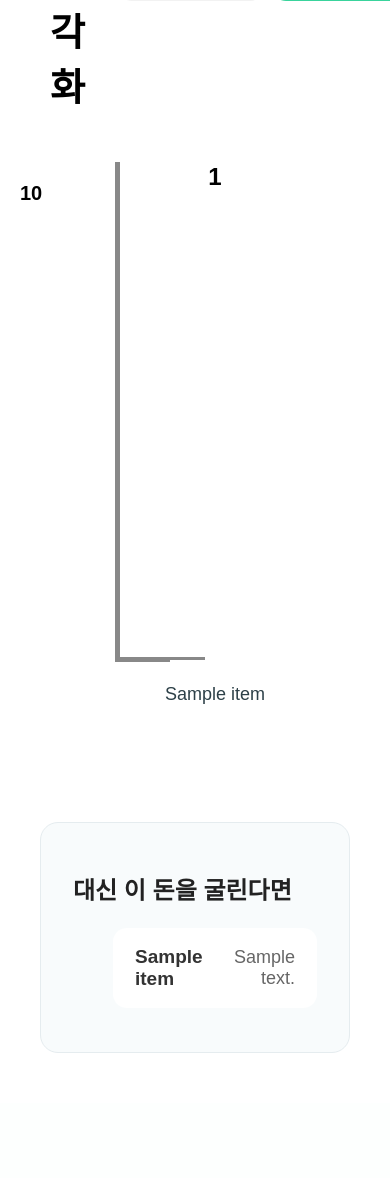
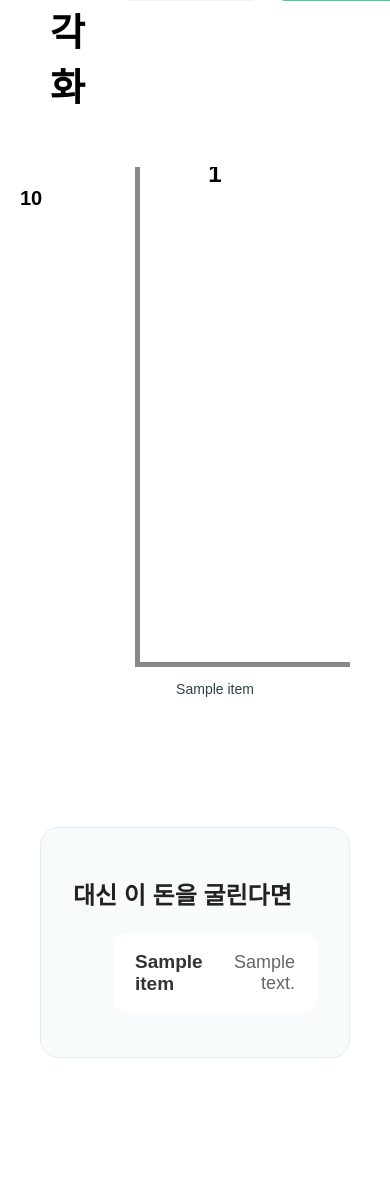
Before and after one commit to pirogramming/CHOEZY, a Django app: template products/templates/products/opportunity_cost.html in a window 390 px wide; the page is wider, and only the part inside the window is pictured. Shown: the part 277-1455 px from the top of that part. Before the commit the page ends 1330 px from the top of that part, so only its background shows below. Run offline with Django 5.2, Linux system fonts and the light colour scheme; the template is opened without the code that fills it: most values are stand-ins (such as "Sample title", 1, 10 or a date in 2020); parts of the project's set-up code (start-up, migrations or seed data) failed here and were passed over.

Commit message:
feat: fix opportunity cost chart axis and spacing style

```diff
--- a/static/css/opportunity_cost.css
+++ b/static/css/opportunity_cost.css
@@ -3,7 +3,7 @@
     width:100%;
     min-height:calc(100vh - 90px);
 
-    padding:55px 75px 50px;
+    padding:55px 75px 120px;
 
     box-sizing:border-box;
 
@@ -28,7 +28,7 @@ Header
 
     align-items:flex-start;
 
-    margin-bottom:50px;
+    margin-bottom:55px;
 
 }
 
@@ -243,7 +243,9 @@ Chart
 
     height:600px;
 
-    margin-top:20px;
+    margin-top:0px;
+
+    position:relative;
 
 }
 
@@ -263,7 +265,9 @@ Y Axis
 
     height:500px;
 
-    position:relative;
+    display:flex;
+
+    justify-content:flex-end;
 
 }
 
@@ -287,12 +291,6 @@ Y Axis
 
 .opportunity-axis-line {
 
-    position:absolute;
-
-    right:20px;
-
-    bottom:0;
-
     width:5px;
 
     height:500px;
@@ -308,11 +306,11 @@ Y Axis
 
     position:absolute;
 
-    bottom:0;
+    bottom:100px;
 
-    left:0;
+    left:95px;
 
-    width:calc(100vw - 300px);
+    width:calc(100% - 95px);
 
     height:5px;
 
@@ -379,7 +377,7 @@ Bar Item
 
     align-items:center;
 
-    transform: translateY(-19px);
+    transform: translateY(-27px);
 
 }
 
@@ -480,6 +478,13 @@ Block
 }
 
 
+.opportunity-bar .opportunity-block:first-child {
+
+    border-bottom:none;
+
+}
+
+
 
 
 
@@ -535,11 +540,11 @@ Name
 
     margin-top:20px;
 
-    width:140px;
+    width:118px;
 
     text-align:center;
 
-    font-size:18px;
+    font-size:14px;
 
     line-height:1.3;
 
@@ -558,7 +563,7 @@ Name
 
     .opportunity-page {
 
-        padding:50px 40px;
+        padding:50px 40px 120px;
 
     }
 
```
